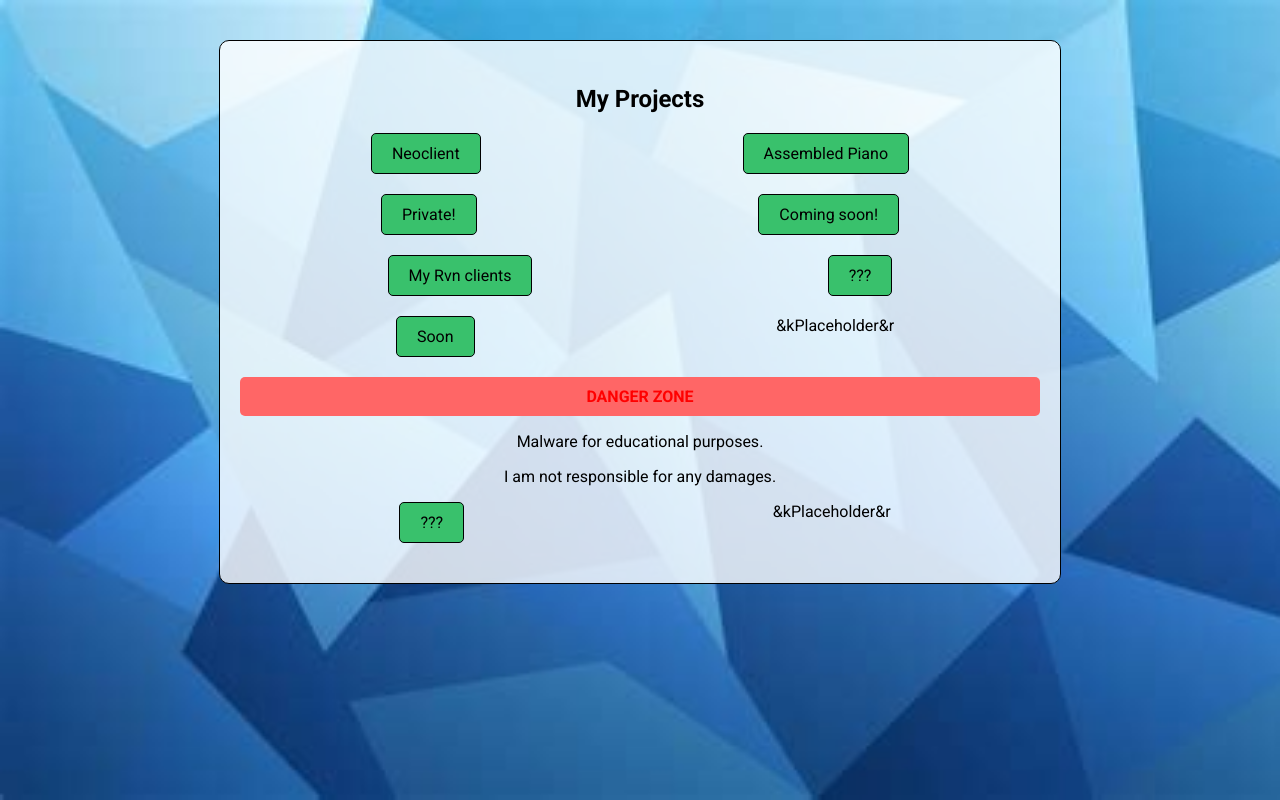
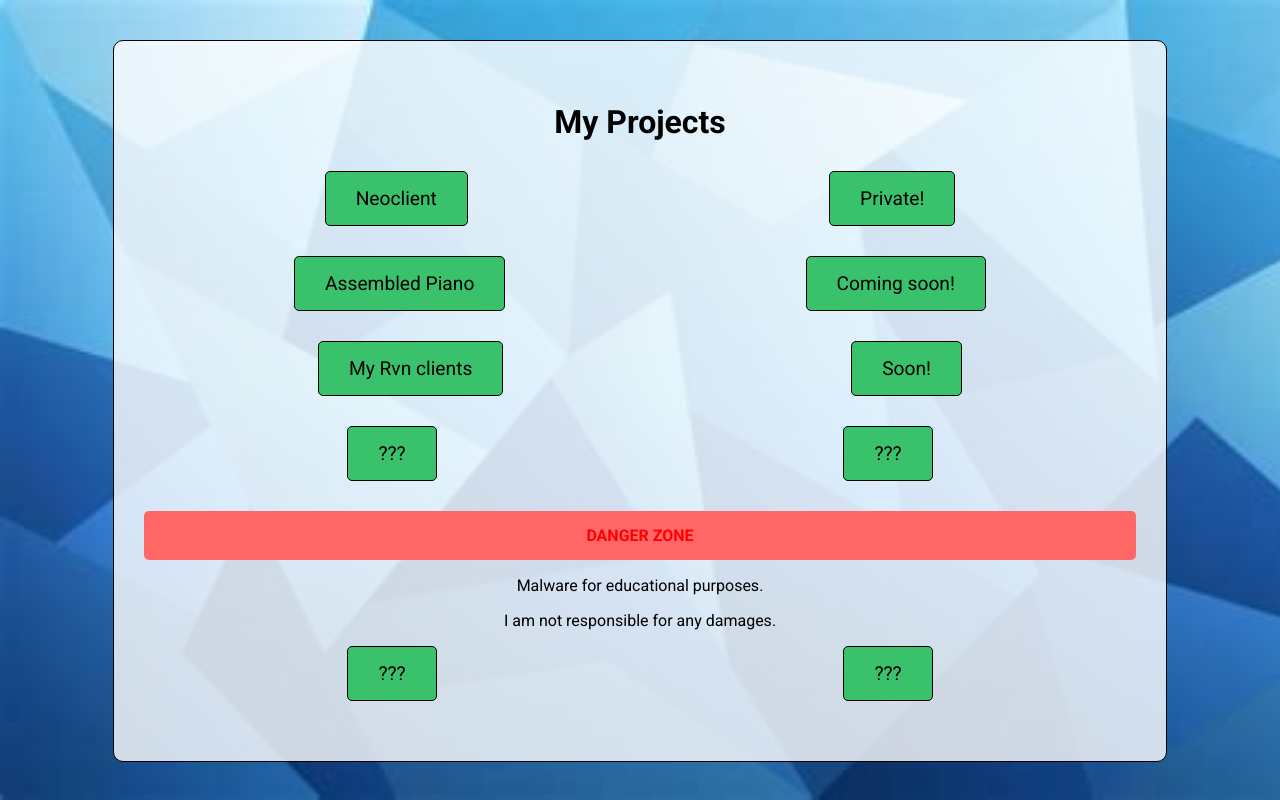
Before and after one commit to Panagiotis3149/Panagiotis3149.github.io, a plain HTML site: page Projects/index.html in a window 1280 px wide. Drawn offline with Linux system fonts and the light colour scheme; files whose address does not match are found by name.

Commit message:
Update index.html

```diff
--- a/Projects/index.html
+++ b/Projects/index.html
@@ -18,36 +18,38 @@ flex-direction: column;
 align-items: center;
 margin: 0;
 padding: 20px;
+overflow: hidden; /* Prevent scrolling */
 }
 .container {
 background-color: rgba(255, 255, 255, 0.8);
 border: 1px solid #000000;
 border-radius: 10px;
-padding: 20px;
+padding: 30px;
 width: 80%;
-max-width: 800px;
+max-width: 1000px;
 margin-top: 20px;
 text-align: center;
 }
 .project-title {
-font-size: 1.5em;
+font-size: 2em;
 font-weight: bold;
-margin-bottom: 20px;
+margin-bottom: 30px;
 }
 .project-row {
 display: flex;
 justify-content: space-around;
-margin-bottom: 20px;
+margin-bottom: 30px;
 }
 .project-text, .project-button {
 background-color: #39C16C;
 color: black;
 border: 1px solid #000000;
 border-radius: 5px;
-padding: 10px 20px;
-font-size: 1em;
+padding: 15px 30px;
+font-size: 1.2em;
 display: inline-block;
-margin: 0 10px;
+margin: 0 15px;
+text-align: center;
 }
 .project-button {
 cursor: pointer;
@@ -60,9 +62,9 @@ cursor: not-allowed;
 .danger-zone {
 font-weight: bold;
 color: red;
-margin-top: 20px;
+margin-top: 30px;
 background-color: #ff6666;
-padding: 10px;
+padding: 15px;
 border-radius: 5px;
 }
 .random-text {
@@ -75,37 +77,30 @@ display: inline-block;
 <p class="project-title">My Projects</p>
 <div class="project-row">
 <span class="project-text">Neoclient</span>
-<span class="project-text">Assembled Piano</span>
+<span class="project-text">Private!</span>
 </div>
 <div class="project-row">
-<span class="project-button">Private!</span>
+<span class="project-button">Assembled Piano</span>
 <span class="project-button">Coming soon!</span>
 </div>
 <div class="project-row">
 <span class="project-text">My Rvn clients</span>
-<span class="project-text">???</span>
+<span class="project-text">Soon!</span>
 </div>
 <div class="project-row">
-<span class="project-button">Soon</span>
-<span class="random-text" id="random-text-1">&kPlaceholder&r</span>
+<span class="project-button">???</span>
+<span class="project-text">???</span>
 </div>
 <p class="danger-zone" id="danger-zone">DANGER ZONE</p>
 <p>Malware for educational purposes.</p>
 <p>I am not responsible for any damages.</p>
 <div class="project-row">
 <span class="project-text">???</span>
-<span class="random-text" id="random-text-2">&kPlaceholder&r</span>
+<span class="project-text">???</span>
 </div>
 </div>
 <script>
 document.addEventListener("DOMContentLoaded", function() {
-const randomTextElements = document.querySelectorAll(".random-text");
-setInterval(() => {
-randomTextElements.forEach(element => {
-element.textContent = generateRandomText();
-});
-}, 100);
-
 const dangerZone = document.getElementById('danger-zone');
 dangerZone.scrollIntoView({ behavior: 'smooth' });
 });
```
